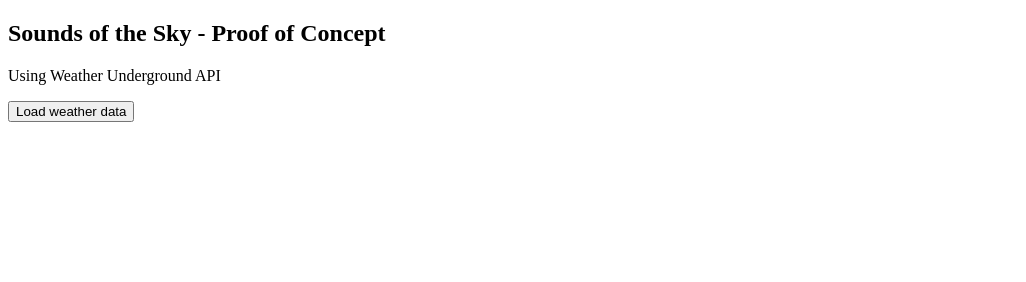
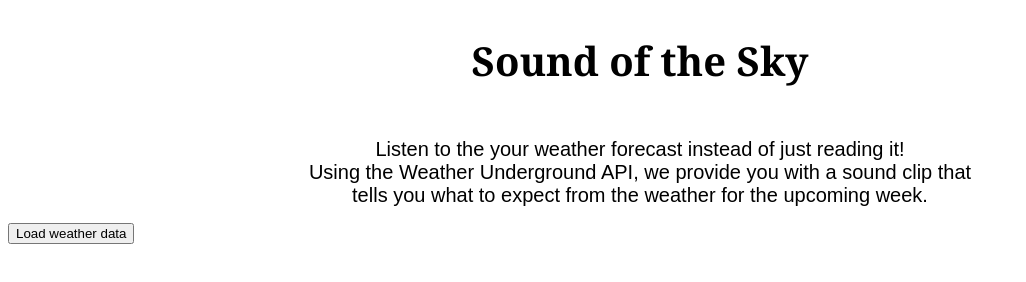
Before and after one commit to jw6/SoundOfSky, a plain HTML site: page index.html in a window 1280 px wide. Shown: the whole page, without its empty margins (0-1026 px from the left). Drawn offline with Linux system fonts and the light colour scheme.

Commit message:
aligned text

```diff
--- a/index.html
+++ b/index.html
@@ -2,15 +2,20 @@
 <html>
 <head>
     <script src="soundofsky.js" type="text/javascript"></script>
+    <link rel="stylesheet" href="styles.css">
 </head>
 
 <body>
     <h2>
-        Sounds of the Sky - Proof of Concept
+        Sound of the Sky
     </h2>
 
-    <p>
-        Using Weather Underground API
+    <div class='body'>
+        <p class='desc'>
+            Listen to the your weather forecast instead of just reading it!
+            <br>
+            Using the Weather Underground API, we provide you with a sound clip that
+            tells you what to expect from the weather for the upcoming week.
         </p>
 
 
@@ -18,56 +23,6 @@
             <source id = "wind" src="">
         </audio>
 
-<script>
-    function playsound0(){
-        document.getElementById("wind").src = "SE/wind0.mp3";
-        document.getElementById("windSound").load();
-        var windSound = document.getElementById("windSound");
-        windSound.play()
-    }
-
-    function playsound1(){
-        document.getElementById("wind").src = "SE/wind1.mp3";
-        document.getElementById("windSound").load();
-        var windSound = document.getElementById("windSound");
-        windSound.play()
-    }
-
-    function playsound2(){
-        document.getElementById("wind").src = "SE/wind2.mp3";
-        document.getElementById("windSound").load();
-        var windSound = document.getElementById("windSound");
-        windSound.play()
-    }
-
-    function playsound3(){
-        document.getElementById("wind").src = "SE/wind3.mp3";
-        document.getElementById("windSound").load();
-        var windSound = document.getElementById("windSound");
-        windSound.play()
-    }
-
-    function playsound4(){
-        document.getElementById("wind").src = "SE/wind4.mp3";
-        document.getElementById("windSound").load();
-        var windSound = document.getElementById("windSound");
-        windSound.play()
-    }
-
-    function playsound5(){
-        document.getElementById("wind").src = "SE/wind5.mp3";
-        document.getElementById("windSound").load();
-        var windSound = document.getElementById("windSound");
-        windSound.play()
-    }
-
-    function playsound6(){
-        document.getElementById("wind").src = "SE/wind6.mp3";
-        document.getElementById("windSound").load();
-        var windSound = document.getElementById("windSound");
-        windSound.play()
-    }
-</script>
         <div id = "LoadData">
         <button type="button0" onclick="httpRequest()">
             Load weather data
@@ -112,5 +67,6 @@
         <script type = "text/javascript">
             showLoadForm();
         </script>
+    </div>
 </body>
 </html>
--- a/soundofsky.js
+++ b/soundofsky.js
@@ -9,7 +9,54 @@
   xmlHttp.send(null);
 }
 
+function playsound0(){
+        document.getElementById("wind").src = "SE/wind0.mp3";
+        document.getElementById("windSound").load();
+        var windSound = document.getElementById("windSound");
+        windSound.play()
+    }
 
+    function playsound1(){
+        document.getElementById("wind").src = "SE/wind1.mp3";
+        document.getElementById("windSound").load();
+        var windSound = document.getElementById("windSound");
+        windSound.play()
+    }
+
+    function playsound2(){
+        document.getElementById("wind").src = "SE/wind2.mp3";
+        document.getElementById("windSound").load();
+        var windSound = document.getElementById("windSound");
+        windSound.play()
+    }
+
+    function playsound3(){
+        document.getElementById("wind").src = "SE/wind3.mp3";
+        document.getElementById("windSound").load();
+        var windSound = document.getElementById("windSound");
+        windSound.play()
+    }
+
+    function playsound4(){
+        document.getElementById("wind").src = "SE/wind4.mp3";
+        document.getElementById("windSound").load();
+        var windSound = document.getElementById("windSound");
+        windSound.play()
+    }
+
+    function playsound5(){
+        document.getElementById("wind").src = "SE/wind5.mp3";
+        document.getElementById("windSound").load();
+        var windSound = document.getElementById("windSound");
+        windSound.play()
+    }
+
+    function playsound6(){
+        document.getElementById("wind").src = "SE/wind6.mp3";
+        document.getElementById("windSound").load();
+        var windSound = document.getElementById("windSound");
+        windSound.play()
+    }
 
 
 
--- /dev/null
+++ b/styles.css
@@ -0,0 +1,36 @@
+h2
+{
+    color: black;
+    text-align: center;
+    font-family: Georgia;
+    font-size: 40px;
+}
+
+p
+{
+    text-align: center;
+    color: black;
+    font-family: arial;
+    font-size: 20px;
+}
+
+body
+{
+    color: white;
+}
+
+p.desc
+{
+    width: 700px;
+    height: 100px;
+    border: 1px solid white;
+    margin: auto;
+    align-content: center;
+    align-self: center;
+}
+
+div.body
+{
+    align-self: center;
+    margin: auto;
+}
```
Lines whose indentation alone changed are shown as unchanged.
